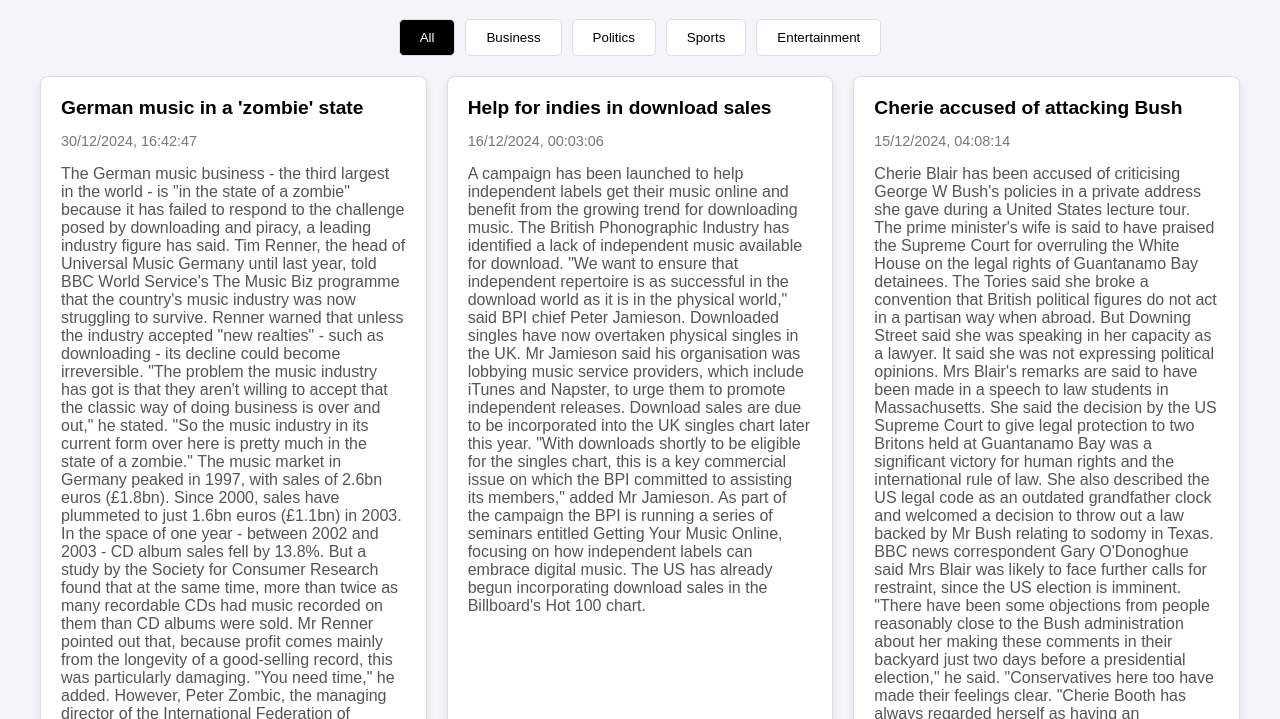
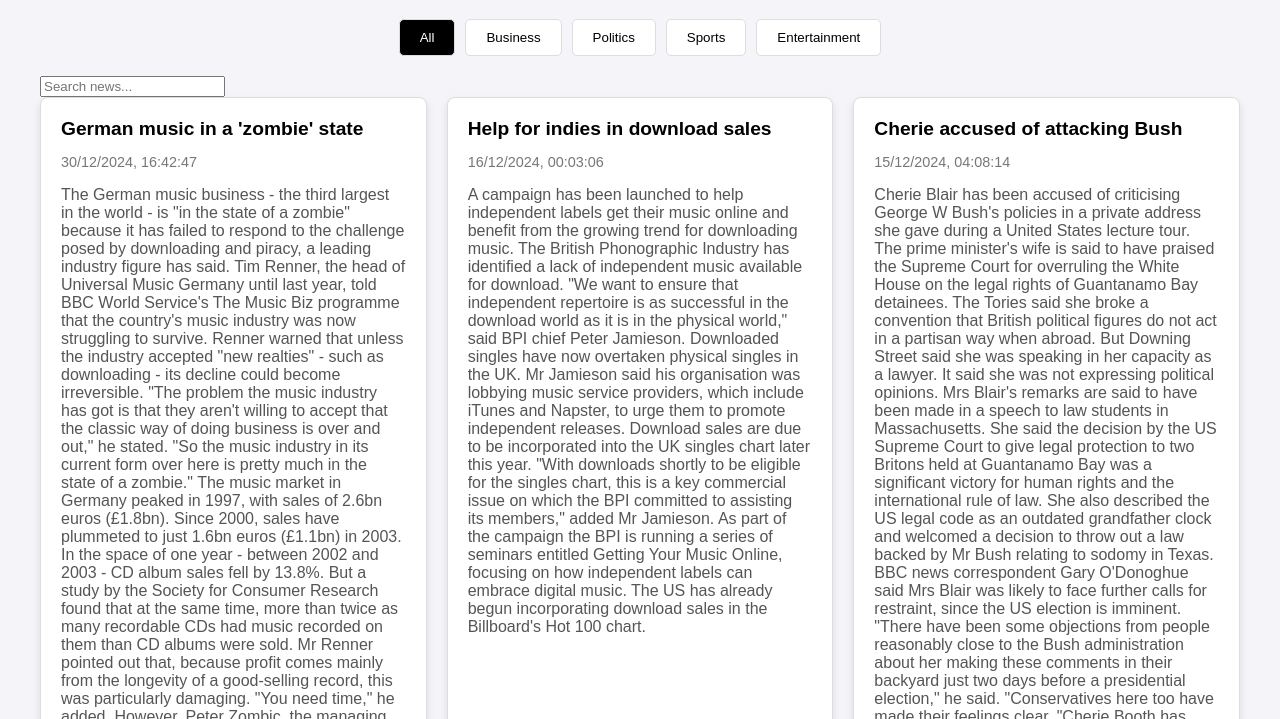
Before and after one commit to Aboli04/News-Explorer, a plain HTML site: page index.html in a window 1280 px wide. Shown: the part 81-800 px from the top of the page. Drawn offline with Linux system fonts and the light colour scheme.

Commit message:
Added search bar

```diff
--- a/index.html
+++ b/index.html
@@ -20,6 +20,13 @@
         </button>
       </div>
 
+      <input
+        type="text"
+        id="search-bar"
+        class="search-bar"
+        placeholder="Search news..."
+      />
+
       <div class="news-grid" id="news-grid">
         <!-- News cards will be dynamically injected here -->
       </div>
```
